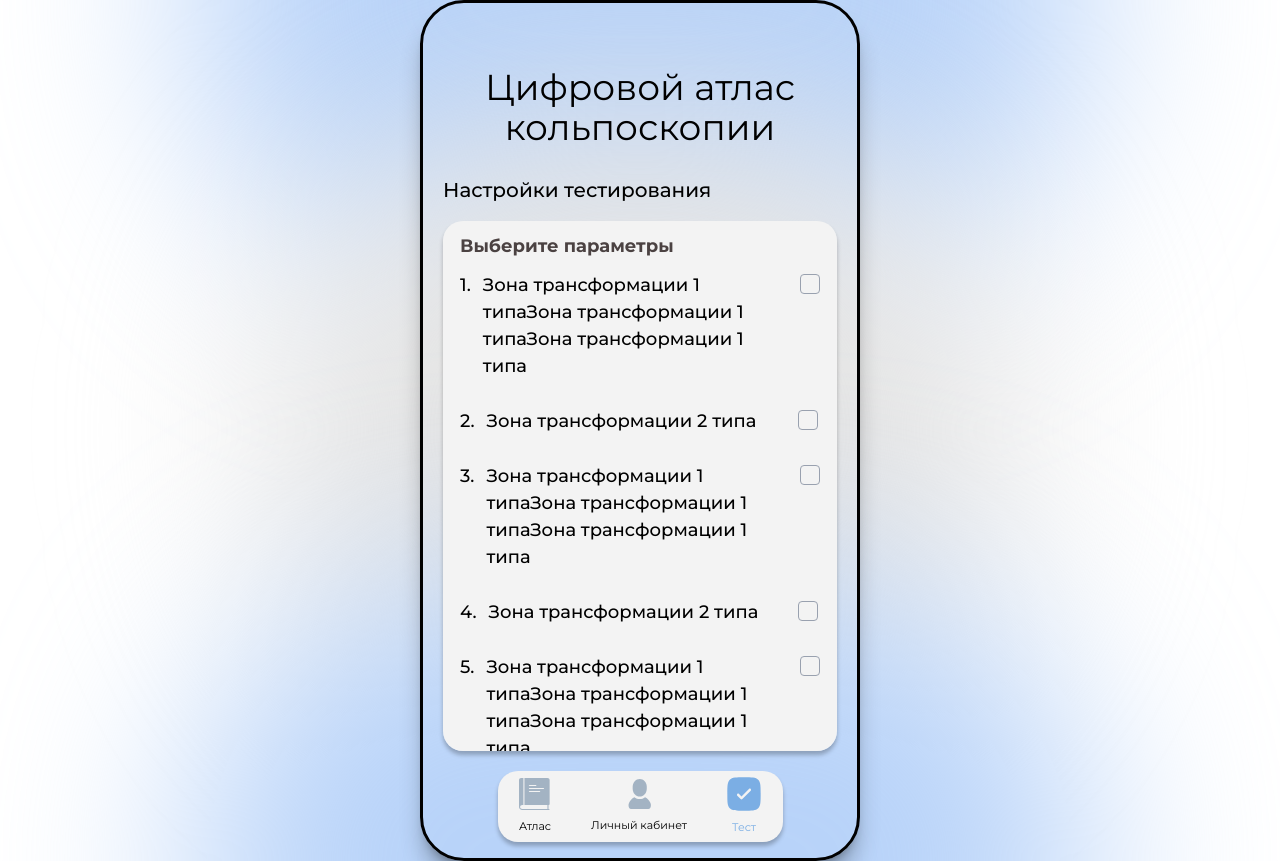
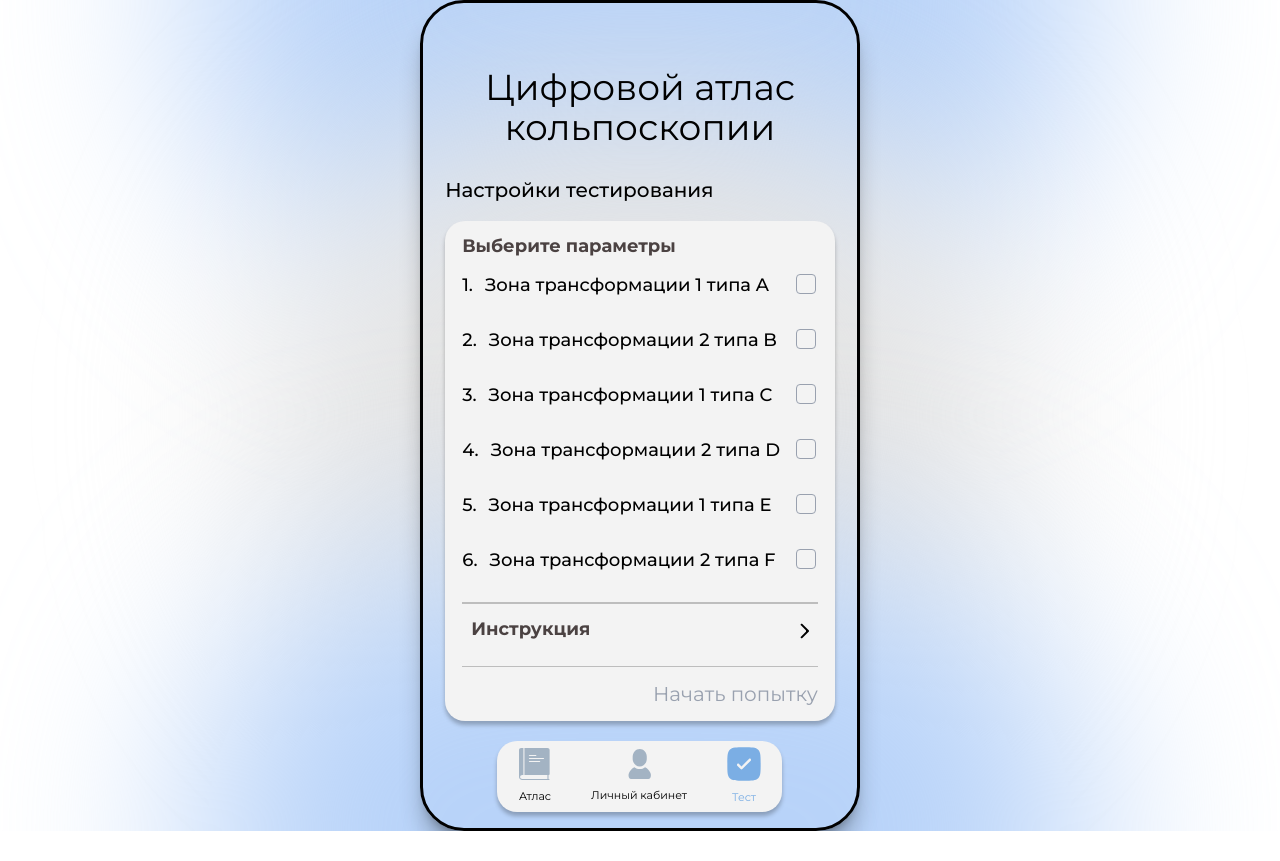
Before and after one commit to Z00rg/colposcopy, a Next.js app: page /choice-test in a window 1280 px wide. After the commit the page ends 831 px from the top, so only its background shows below. Built offline with nearby package versions, Linux system fonts and the light colour scheme; no server answers.

Commit message:
Сделана реализация перехода на страничку сдачи теста, прокидывание через query параметр id выбранных паталогий для тестирования

```diff
--- a/src/features/test/ui/instruction.tsx
+++ b/src/features/test/ui/instruction.tsx
@@ -15,8 +15,8 @@ export function Instruction({ className }: { className?: string }) {
         "w-full border-b-1 border-[#BDBDBD] flex flex-col px-[9px]"
       )}
     >
-      <div className="h-[50px] flex justify-between font-bold text-[18px] text-[#4B4242] mb-1 gap-26">
-        <div className="flex gap-2.5 w-full">Инструкция к прохождению</div>
+      <div className="h-[30px] flex justify-between font-bold text-[18px] text-[#4B4242] mb-1 gap-26">
+        <div className="flex gap-2.5 w-full">Инструкция</div>
         <button onClick={() => setActive(!active)}>
           <ArrowRight
             className={clsx(
--- a/src/pages/choice-test.tsx
+++ b/src/pages/choice-test.tsx
@@ -5,34 +5,54 @@ import { UiHeader } from "@/shared/ui/ui-header";
 import { UiLink } from "@/shared/ui/ui-link";
 import { UiList } from "@/shared/ui/ui-list";
 import { UiListButtonTest } from "@/shared/ui/ui-list-button-test";
+import clsx from "clsx";
+import { useRouter } from "next/router";
+import { useState } from "react";
 
 export function ChoiceTestPage() {
+  const router = useRouter();
+
+  // Состояние для хранения ID
+  const [selectedIds, setSelectedIds] = useState<number[]>([]);
+
   const informationOfPathology = [
-    {
-      id: 1,
-      name: "Зона трансформации 1 типаЗона трансформации 1 типаЗона трансформации 1 типа",
-    },
-    {
-      id: 2,
-      name: " Зона трансформации 2 типа",
-    },
-    {
-      id: 1,
-      name: "Зона трансформации 1 типаЗона трансформации 1 типаЗона трансформации 1 типа",
-    },
-    {
-      id: 2,
-      name: " Зона трансформации 2 типа",
-    },
-    {
-      id: 1,
-      name: "Зона трансформации 1 типаЗона трансформации 1 типаЗона трансформации 1 типа",
-    },
-    {
-      id: 2,
-      name: " Зона трансформации 2 типа",
-    },
+    { id: 1, name: "Зона трансформации 1 типа A" },
+    { id: 2, name: "Зона трансформации 2 типа B" },
+    { id: 3, name: "Зона трансформации 1 типа C" },
+    { id: 4, name: "Зона трансформации 2 типа D" },
+    { id: 5, name: "Зона трансформации 1 типа E" },
+    { id: 6, name: "Зона трансформации 2 типа F" },
   ];
+
+  // Функция для переключения выбора патологии
+  const handleTogglePathology = (id: number) => {
+    setSelectedIds((prevIds) => {
+      if (prevIds.includes(id)) {
+        // Удалить ID
+        return prevIds.filter((selectedId) => selectedId !== id);
+      } else {
+        // Добавить ID
+        return [...prevIds, id];
+      }
+    });
+  };
+
+  // Обработчик начала попытки
+  const handleStartAttempt = () => {
+    if (selectedIds.length === 0) {
+      alert("Пожалуйста, выберите хотя бы одну патологию для теста.");
+      return;
+    }
+
+    // Преобразуем массив в строку
+    const idsString = selectedIds.join(",");
+
+    // Навигация с параметром запроса (Query Parameter)
+    router.push({
+      pathname: ROUTES.PASSING,
+      query: { testIds: idsString },
+    });
+  };
 
   return (
     <div className="flex flex-col items-center min-h-screen lg:min-h-[667px]">
@@ -52,13 +72,24 @@ export function ChoiceTestPage() {
                 key={item.id}
                 index={index + 1}
                 informationOfPathology={item}
+                isChecked={selectedIds.includes(item.id)}
+                onToggle={handleTogglePathology}
               />
             ))}
-            <UiLink className="ml-auto" href={ROUTES.PASSING}>
-              Начать попытку
-            </UiLink>
             <div className="flex w-full border border-b-1 border-[#BDBDBD]"></div>
             <Instruction />
+            <button
+              onClick={handleStartAttempt}
+              disabled={selectedIds.length === 0}
+              className={clsx(
+                "ml-auto text-[20px] mb-3 font-normal transition-colors",
+                selectedIds.length === 0
+                  ? "text-gray-400 cursor-not-allowed"
+                  : "text-[#2E76AA] hover:text-[#26628A] cursor-pointer"
+              )}
+            >
+              Начать попытку
+            </button>
           </UiList>
         </div>
         <UiFooter activeStatus="test" />
--- a/src/shared/ui/ui-list-button-test.tsx
+++ b/src/shared/ui/ui-list-button-test.tsx
@@ -9,26 +9,38 @@ export type UiListButtonAtlasProps = {
   className?: string;
   index: number;
   informationOfPathology: PathologyInformation;
+  isChecked: boolean;
+  onToggle: (id: number) => void;
 };
 
 export function UiListButtonTest({
   className,
   index,
   informationOfPathology,
+  isChecked,
+  onToggle,
 }: UiListButtonAtlasProps) {
+  const handleClick = () => {
+    onToggle(informationOfPathology.id);
+  };
+
   return (
     <div
       className={clsx(
         className,
         "flex text-[18px] pb-4 font-medium gap-3 cursor-pointer"
       )}
+      onClick={handleClick}
     >
       <div>{index}.</div>
       <div className="break-words whitespace-normal">
         {informationOfPathology.name}
       </div>
-      <div className="ml-auto w-6 h-6 flex justify-center items-center">
-        <UiCheckBox/>
+      <div
+        className="ml-auto w-6 h-6 flex justify-center items-center"
+        onClick={(e) => e.stopPropagation()}
+      >
+        <UiCheckBox checked={isChecked} onChange={handleClick} />
       </div>
     </div>
   );
```
